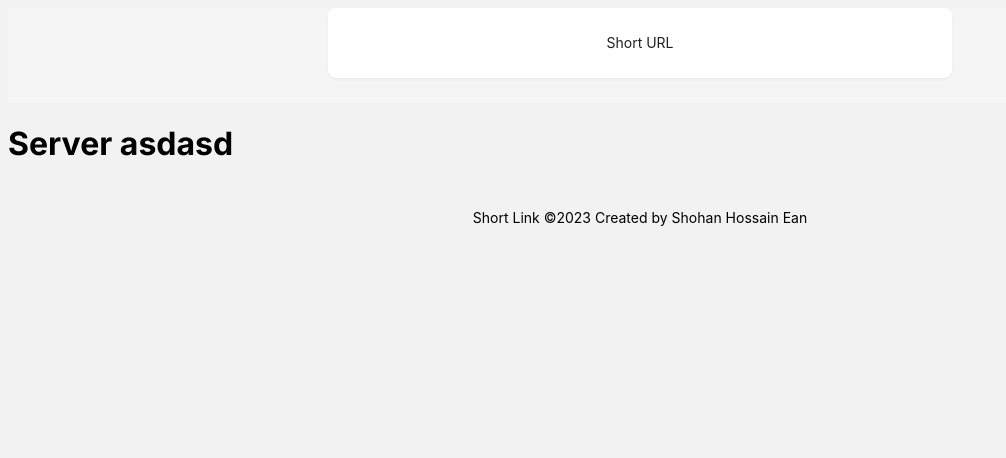
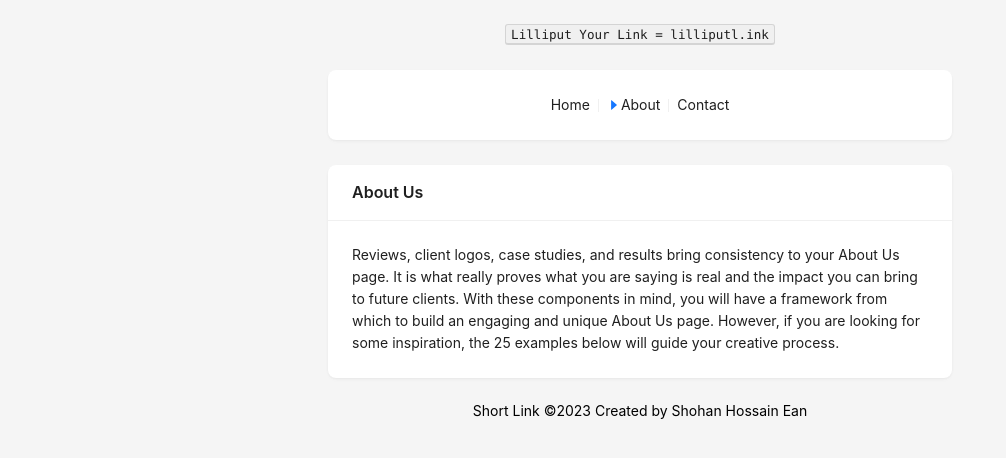
Before and after one commit to shohanean/lilliputl.ink, a Next.js app: page /about in a window 1280 px wide. Shown: the top 458 px of the page, without its empty margins (0-1006 px from the left). Built offline with nearby package versions, Linux system fonts and the light colour scheme.

Commit message:
about page init

```diff
--- a/app/about/page.js
+++ b/app/about/page.js
@@ -1,7 +1,17 @@
+import { Card, Col, Row } from "antd";
+
 export default function about() {
   return (
-    <div>
-      <h1>Server asdasd</h1>
-    </div>
+    <>
+      <Row gutter={16} justify="center">
+        <Col xs={24} xl={12}>
+          <Card title="About Us" bordered={false}>
+            Reviews, client logos, case studies, and results bring consistency to your About Us page. It is what really proves what you are saying is real and the impact you can bring to future clients.
+            With these components in mind, you will have a framework from which to build an engaging and unique About Us page.
+            However, if you are looking for some inspiration, the 25 examples below will guide your creative process.
+          </Card>
+        </Col>
+      </Row>
+    </>
   );
 }
--- a/app/components/CFooter.js
+++ b/app/components/CFooter.js
@@ -6,7 +6,7 @@ const { Footer } = Layout;
 const footerStyle = {
   textAlign: "center",
   color: "#000",
-  backgroundColor: "#f2f2f2",
+  backgroundColor: "#f5f5f5",
 };
 
 export default function CFooter() {
--- a/app/components/CHeader.js
+++ b/app/components/CHeader.js
@@ -1,19 +1,13 @@
 "use client";
 
-import { Typography, Card, Col, Row, Flex, Layout, Space } from "antd";
-const { Header } = Layout;
 import Link from "next/link";
-
-const headerStyle = {
-  textAlign: "center",
-  color: "#fff",
-  height: 64,
-  paddingInline: 50,
-  lineHeight: "64px",
-  backgroundColor: "#f2f2f2",
-};
+import { Divider, Typography, Card, Col, Row, Layout, Space } from "antd";
+const { Text } = Typography;
+import { usePathname } from 'next/navigation'
+import { CaretRightOutlined } from '@ant-design/icons';
 
 export default function CHeader() {
+  const pathname = usePathname()
   return (
     <>
       <Space
@@ -24,26 +18,31 @@ export default function CHeader() {
         size={[0, 48]}
       >
         <Layout>
-          <Row gutter={16}>
-            <Col span={12} offset={6} style={{ paddingBottom: "25px" }}>
+          <Row gutter={16} justify="center">
+            <Col xs={24} xl={12} style={{ paddingTop: "15px", paddingBottom: "25px", textAlign: "center" }}>
+              <Text keyboard>Lilliput Your Link = lilliputl.ink</Text>
+            </Col>
+          </Row>
+          <Row gutter={16} justify="center">
+            <Col xs={24} xl={12} style={{ paddingBottom: "25px" }}>
               <Card bordered={false} style={{ textAlign: "center" }}>
-                Short URL
+                <Link type="link" href="/">
+                  {pathname === '/' && <CaretRightOutlined />}
+                  <Text>Home</Text>
+                </Link>
+                <Divider type="vertical" />
+                <Link type="link" href="/about">
+                  {pathname === '/about' && <CaretRightOutlined />}
+                  <Text>About</Text>
+                </Link>
+                <Divider type="vertical" />
+                <Link type="link" href="/contact">
+                  {pathname === '/contact' && <CaretRightOutlined />}
+                  <Text>Contact</Text>
+                </Link>
               </Card>
             </Col>
           </Row>
-          {/* <Header style={headerStyle}>
-            <Flex gap="small" wrap="wrap">
-              <Link type="link" href="/">
-                Home
-              </Link>
-              <Link type="link" href="/about">
-                About
-              </Link>
-              <Link type="link" href="/contact">
-                Contact
-              </Link>
-            </Flex>
-          </Header> */}
         </Layout>
       </Space>
     </>
--- a/app/globals.css
+++ b/app/globals.css
@@ -1,3 +1,3 @@
 body{
-    background-color: #f2f2f2;
+    background-color: #f5f5f5;
 }
--- a/app/layout.js
+++ b/app/layout.js
@@ -6,8 +6,8 @@ import CFooter from "./components/CFooter";
 const inter = Inter({ subsets: ["latin"] });
 
 export const metadata = {
-  title: "CIT",
-  description: "Generated by create next app",
+  title: "lilliputl.ink - Lilliput Your Link",
+  description: "Made with love by Shohan",
 };
 
 export default function RootLayout({ children }) {
--- a/package.json
+++ b/package.json
@@ -9,6 +9,7 @@
     "lint": "next lint"
   },
   "dependencies": {
+    "@ant-design/icons": "^5.2.6",
     "antd": "^5.11.2",
     "next": "14.0.3",
     "react": "^18",
```
Also changed, not shown: 1 other file (tests, documents, lock files or other folders).
